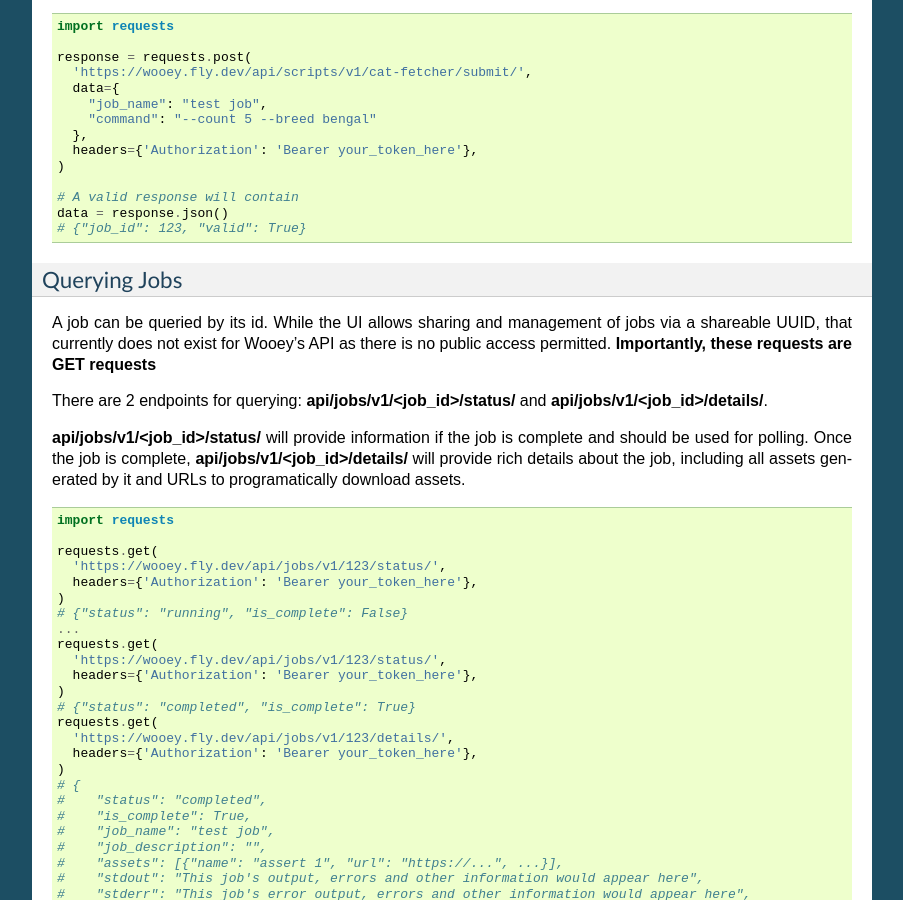
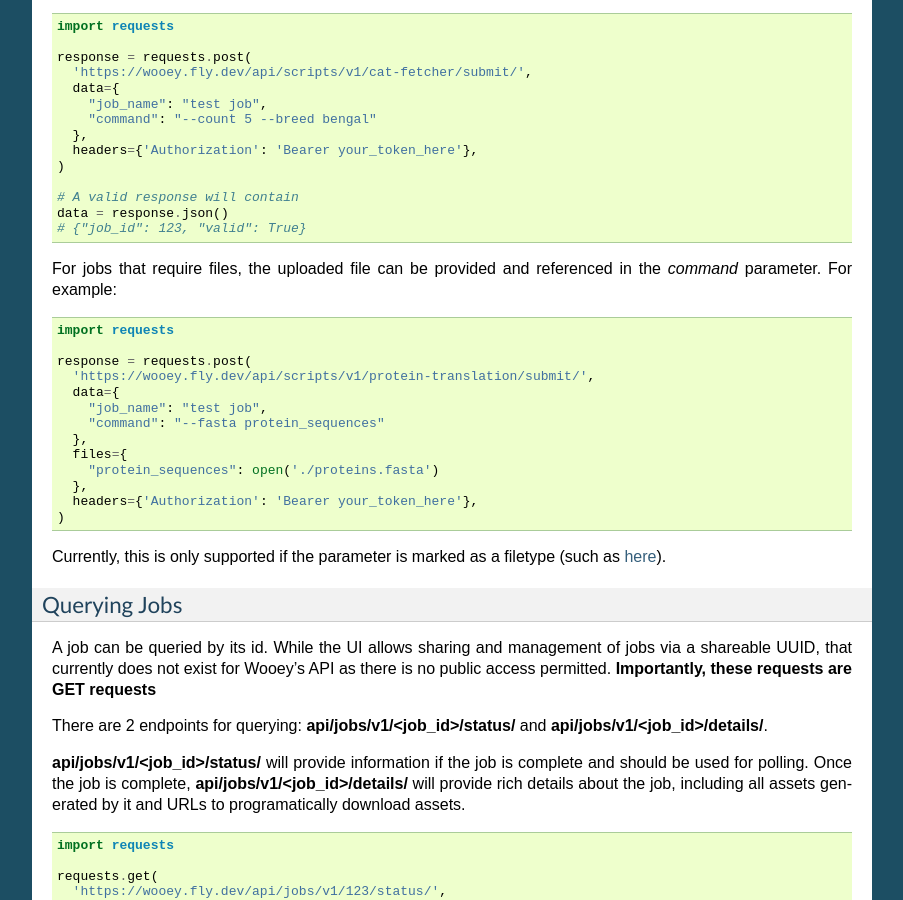
Before and after one commit to wooey/Wooey, a Sphinx documentation site: the page built from docs/api.rst, in a window 1280 px wide and 900 px high, scrolled down 884 px. Shown: the whole window, without its empty margins (198-1101 px from the left). Built offline with Sphinx 7.4.7, drawn with Linux system fonts in a browser that asks for light colours.

Commit message:
Add example using files

```diff
--- a/docs/api.rst
+++ b/docs/api.rst
@@ -59,6 +59,26 @@
     data = response.json()
     # {"job_id": 123, "valid": True}
 
+For jobs that require files, the uploaded file can be provided and referenced in the `command` parameter. For example:
+
+.. code-block:: python
+
+    import requests
+
+    response = requests.post(
+      'https://wooey.fly.dev/api/scripts/v1/protein-translation/submit/',
+      data={
+        "job_name": "test job",
+        "command": "--fasta protein_sequences"
+      },
+      files={
+        "protein_sequences": open('./proteins.fasta')
+      },
+      headers={'Authorization': 'Bearer your_token_here'},
+    )
+
+Currently, this is only supported if the parameter is marked as a filetype (such as `here <https://docs.python.org/3/library/argparse.html#filetype-objects>`_).
+
 Querying Jobs
 #############
 
```
